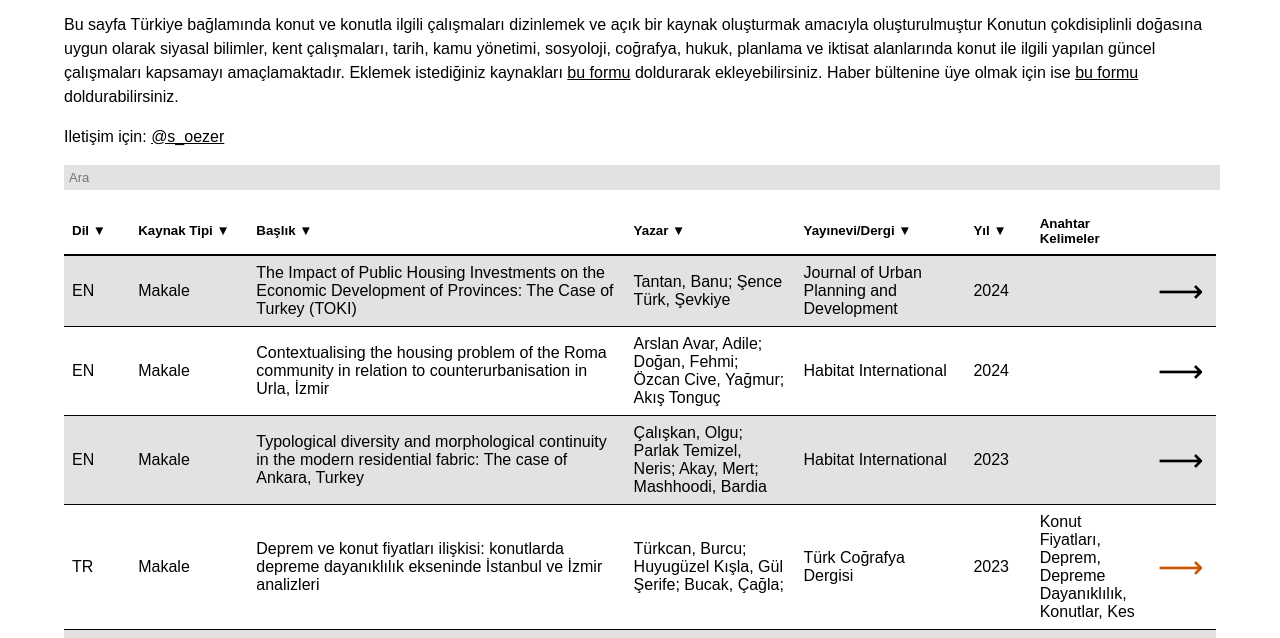
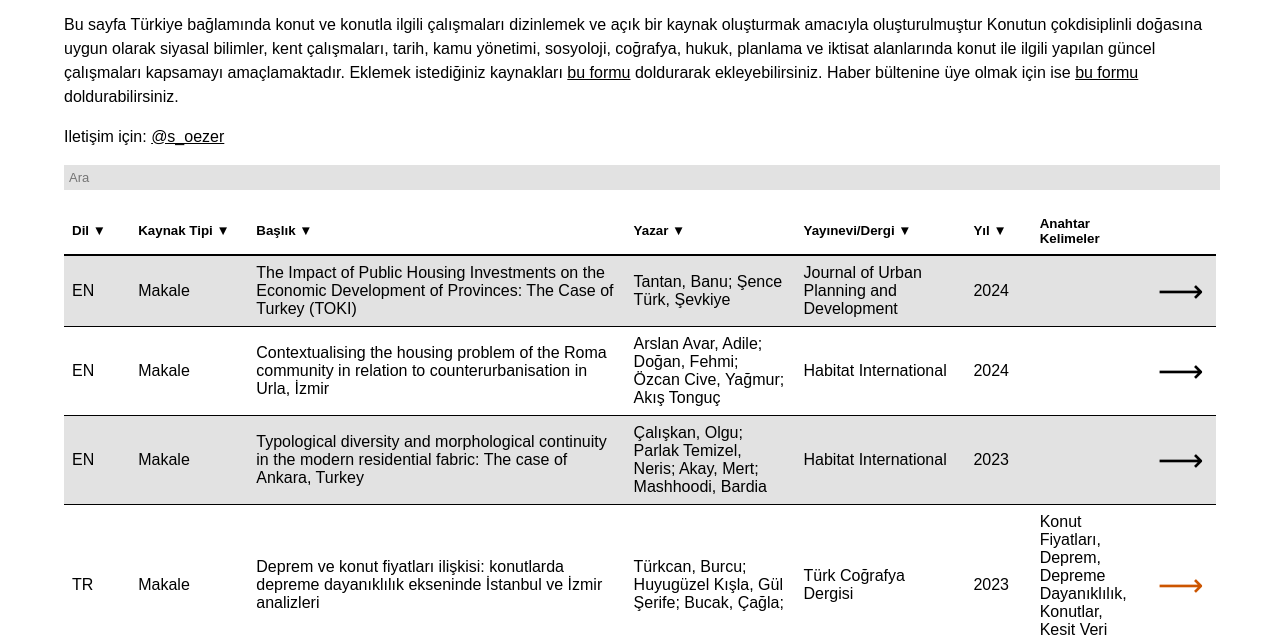
Before and after one commit to konutcalismalari/konutcalismalari.github.io, a plain HTML site: page index.html in a window 1280 px wide. Shown: the part 109-747 px from the top of the page. Drawn offline with Linux system fonts and the light colour scheme; a web font is replaced by a local one.

Commit message:
Update index.html

```diff
--- a/index.html
+++ b/index.html
@@ -77,7 +77,7 @@
         <td>Türkcan, Burcu; Huyugüzel Kışla, Gül Şerife; Bucak, Çağla;</td>
         <td>Türk Coğrafya Dergisi</td>
         <td>2023</td>
-        <td>Konut Fiyatları, Deprem, Depreme Dayanıklılık, Konutlar, Kes</td>
+        <td>Konut Fiyatları, Deprem, Depreme Dayanıklılık, Konutlar, Kesit Veri Analizi</td>
         <td style="font-size:xx-large"><a class="open-access" href ="https://dergipark.org.tr/tr/pub/tcd/issue/77267/1338125">⟶</a></td>
       </tr>
       <tr>
```
